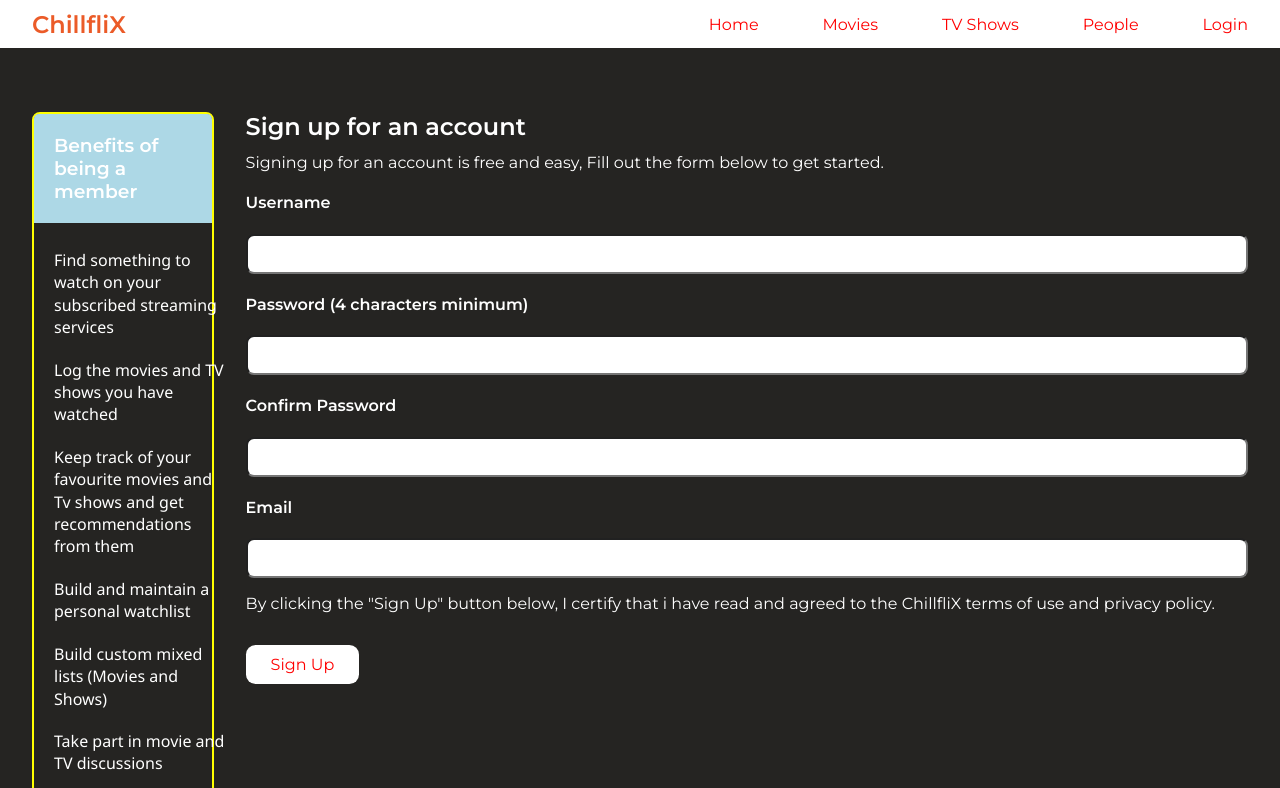
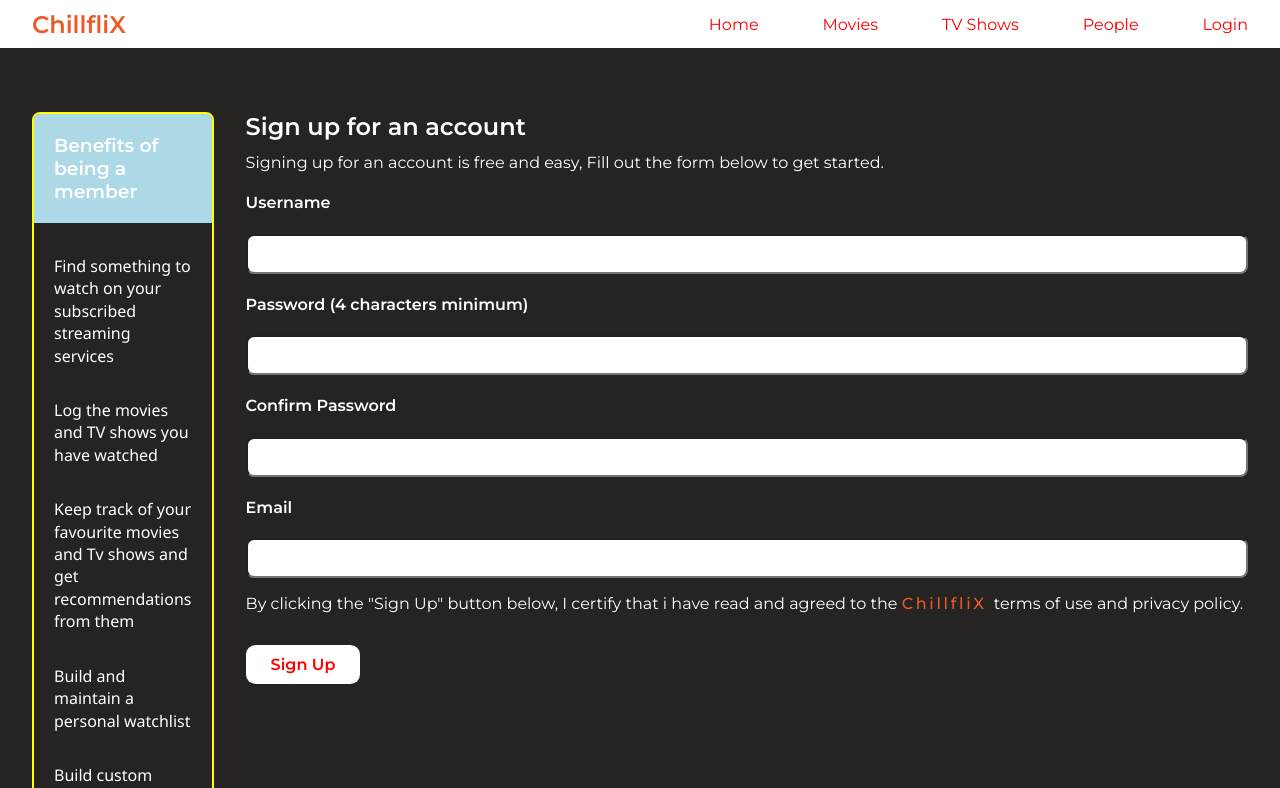
Before and after one commit to draqist/chillflix, a React (Create React App) app: page /auth1 in a window 1280 px wide. Shown: the top 788 px of the page. Built offline with nearby package versions, Linux system fonts and the light colour scheme.

Commit message:
new changes

```diff
--- a/src/components/Header/Header.js
+++ b/src/components/Header/Header.js
@@ -21,7 +21,7 @@ const Header = () => {
                             <Link to = '/'> People </Link>
                         </li>
                         <li>
-                            <Link to = '/'> Login </Link>
+                            <Link to = '/auth1'> Login </Link>
                         </li>
                     </ul>
                 </nav>
--- a/src/pages/AuthPages/SignUp/SignUp.js
+++ b/src/pages/AuthPages/SignUp/SignUp.js
@@ -4,6 +4,7 @@ import './SignUp.scss'
 
 const SignUp = () => (
     <div className='signup'>
+        <div className = 'signUp-container'>
             <div className='terms'>
                 <div className='sign-li-1'>
                     <h3> Benefits of being a member</h3>
@@ -55,13 +56,14 @@ const SignUp = () => (
                     </h4>
                     <input type='email' />
                 </div>
-            <p>
+                <p className = 'term-agr'>
                     By clicking the "Sign Up" button below, I certify that i have read and agreed to the <span> ChillfliX </span> terms of use and privacy policy.
                 </p>
-            <span className='btn-sign'>
+                <div className='btn-sign'>
                     <Link to='/'> Sign Up </Link>
-            </span>
+                </div>
             </section>
+        </div>
     </div>
 )
 
--- a/src/pages/AuthPages/SignUp/SignUp.scss
+++ b/src/pages/AuthPages/SignUp/SignUp.scss
@@ -1,8 +1,10 @@
 .signup{
+    padding: 4rem 0;
+    color: white;
+}
+.signUp-container{
     display: flex ;
     padding: 0 2rem;
-    margin: 4rem 0;
-    color: white;
 }
 .terms{
     width: 16.125rem ;
@@ -56,9 +58,8 @@
 .sign-li{
     li{
     margin: 0;
-    width: 100%;
-    padding: 10px 20px;
-    font-size: 1em;
+    font-size: 1rem;
+    padding: 1rem 20px;
     line-height: 1.4rem;
     white-space: normal;
 
@@ -70,6 +71,14 @@
     padding: 10px 25px;
     border-radius: 0.6rem;
     font-size: 1rem;
+    font-weight: 600;
     margin: 1rem 0;
     display: inline-block;
 }
+.term-agr{
+    span{
+        color: #eb5b28;
+        font-weight: 500;
+        letter-spacing: 2pt;
+    }
+}
--- a/src/pages/Home/homepage.jsx
+++ b/src/pages/Home/homepage.jsx
@@ -15,12 +15,12 @@ function Homepage () {
     const [loaded, setLoaded] = useState(false)
 
     const movieGenreFetcher = () => {
-        fetch('https://api.themoviedb.org/3/movie/popular?api_key=98750334fac1aaa94aca2b7a98d59728&language=en-US&page=3')
+        fetch('https://api.themoviedb.org/3/movie/popular?api_key=98750334fac1aaa94aca2b7a98d59728&language=en-US&page=1')
             .then(res => res.json())
             .then(json => setGenre(json.results))
     }
     const seriesGenreFetcher = () => {
-        fetch('https://api.themoviedb.org/3/tv/popular?api_key=98750334fac1aaa94aca2b7a98d59728&language=en-US&page=3&language=en-US')
+        fetch('https://api.themoviedb.org/3/tv/popular?api_key=98750334fac1aaa94aca2b7a98d59728&language=en-US&page=1&language=en-US')
             .then(resp => resp.json())
             .then((newjson) => {
                 setLoaded(true);
```
Lines whose indentation alone changed are shown as unchanged.
